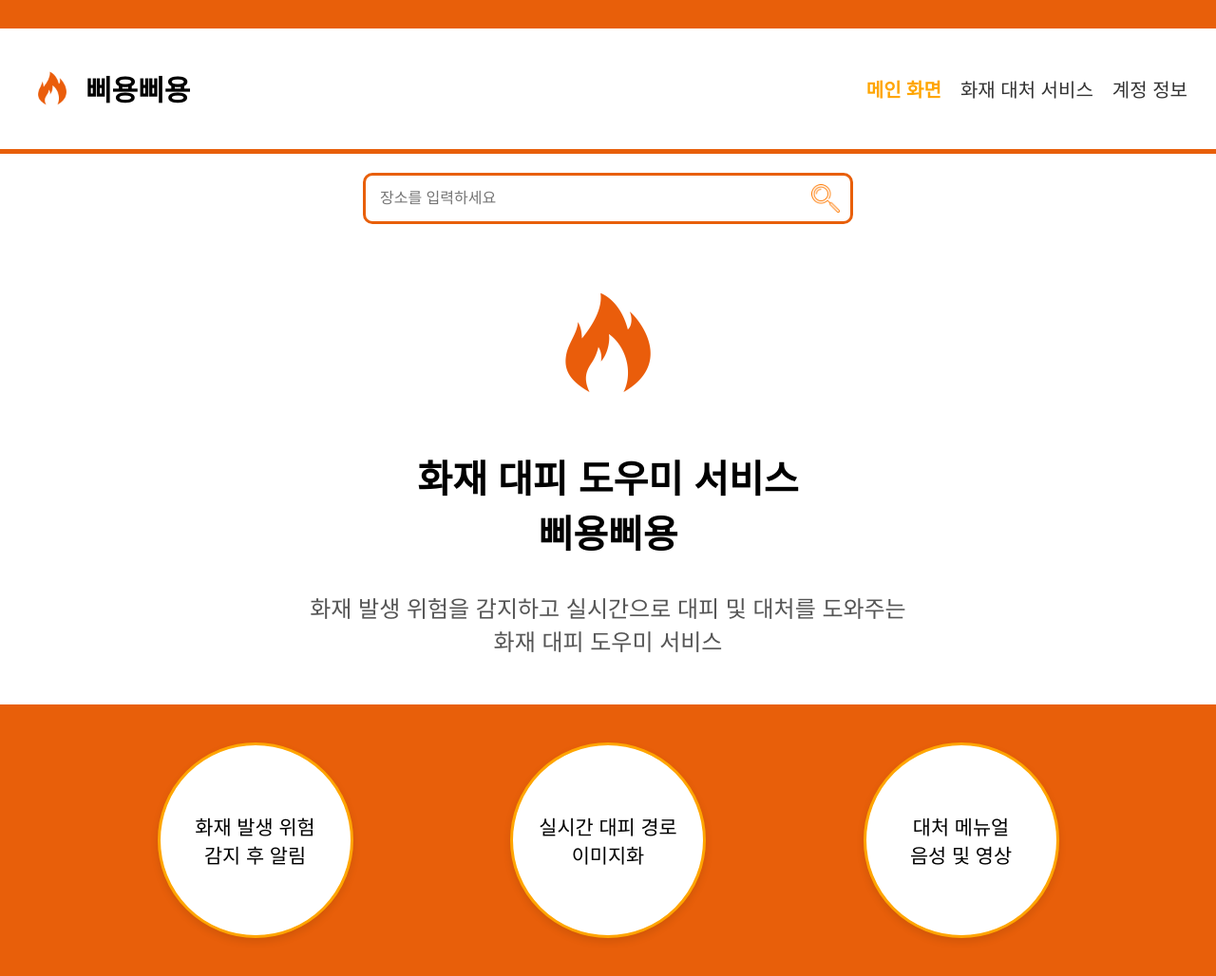
After one commit to 2anizirong/makerton, a Flask app: page / in a window 1280 px wide. The commit adds this page. Shown: the whole page at 95% size. Run offline with Flask 3, Linux system fonts and the light colour scheme; some web fonts are replaced.

Commit message:
배포 파일 경로 수정 전 코드 주석 수정

```diff
--- a/public/fireservice.html
+++ b/public/fireservice.html
@@ -45,7 +45,7 @@
                         <img src="/static/images/floor-map.png" alt="Floor Map">
                     </div>
                     <div class="fire-videos" id="youtube-videos">
-                        <!-- YouTube 동영상이 세로로 3개 표시됩니다 -->
+                        <!-- YouTube 동영상이 세로로 2개 표시됩니다 -->
                     </div>
                 </div>
             </div>
--- a/public/user_profile.html
+++ b/public/user_profile.html
@@ -41,7 +41,7 @@
         <!-- 프로필 편집 모달 -->
         <div id="editProfileModal" class="modal">
             <div class="modal-content">
-                <span class="close">&times;</span>
+                <span class="close">&times;</span>          <!-- 'x'를 나타내는 문자 엔터티 -->
                 <form id="profileEditForm">
                     <label for="profileImageUpload">프로필 이미지 변경<br>(정방형 사진을 추천합니다.)</label>
                     <input type="file" id="profileImageUpload" name="profileImage" accept="image/*">
@@ -50,9 +50,10 @@
             </div>
         </div>
     </section>
+
     <!-- 즐겨찾기 목록 섹션 -->
     <div id="location-list" class="favorite-places">
-        <!-- 즐겨찾기한 장소들이 여기에 추가됩니다 -->
+        <!-- 즐겨찾기한 장소들 여기에 추가 -->
     </div>
     <script src="/static/javascript/profileimg.js"></script>
     <script src="/static/javascript/profileplace.js"></script>
--- a/static/css/styles.css
+++ b/static/css/styles.css
@@ -164,14 +164,15 @@ header {
     display: inline-flex;
     align-items: center;
     justify-content: center;
-    border: 3px solid #E85F0A;  /* 테두리 두껍게 */
+    border: 3px solid #E85F0A;
     border-radius: 10px;
     padding: 5px;
     background-color: white;
     width: 500px;
 }
 
-#search {           /* 장소를 입력하세요 부분 */
+/* 장소를 입력하세요 부분 */
+#search {
     font-family: 'mainFont', sans-serif;
     padding: 10px;
     width: 100%;
@@ -194,14 +195,14 @@ header {
     height: 30px;
 }
 
-/* 데이터베이스 입력 완료 후 확인 */
+/* 데이터베이스 입력 완료 후 확인 --> 추천 결과 표시하는 부분 스타일 */
 .suggestions-list {
     margin-top: 10px;
     text-align: left;
     max-width: 500px;
     margin: 0 auto;
     border: 1px solid #ddd;
-    display: none;      /* 검색어 입력 전에는 숨김 */
+    display: none;              /* 검색어 입력 전에는 숨김 */
     position: absolute;
     z-index: 10;
     background-color: white;
@@ -272,14 +273,15 @@ header {
         display: inline-flex;
         align-items: center;
         justify-content: center;
-        border: 3px solid #E85F0A;  /* 테두리 두껍게 */
+        border: 3px solid #E85F0A;
         border-radius: 10px;
         padding: 5px;
         background-color: white;
         width: 300px;
     }
 
-    #search {           /* 장소를 입력하세요 부분 */
+    /* 장소를 입력하세요 부분 */
+    #search {
         font-family: 'mainFont', sans-serif;
         padding: 10px;
         width: 100%;
@@ -302,14 +304,14 @@ header {
         height: 30px;
     }
 
-    /* 데이터베이스 입력 완료 후 확인 */
+    /* 데이터베이스 입력 완료 후 확인 --> 추천 결과 표시하는 부분 스타일 */
     .suggestions-list {
         margin-top: 10px;
         text-align: left;
         max-width: 500px;
         margin: 0 auto;
         border: 1px solid #ddd;
-        display: none;      /* 검색어 입력 전에는 숨김 */
+        display: none;              /* 검색어 입력 전에는 숨김 */
         position: absolute;
         z-index: 10;
         background-color: white;
--- a/static/javascript/profileimg.js
+++ b/static/javascript/profileimg.js
@@ -25,7 +25,7 @@ if (storedImage) {
     profileImage.src = storedImage;
 }
 
-// 프로필 이미지 변경 및 localStorage에 저장
+// 프로필 이미지 변경 및 localStorage에 저장 --> 한 번 설정 바꾼 유저 이미지 계속 저장
 saveProfileImageBtn.onclick = () => {
     const file = profileImageUpload.files[0];
     if (file) {
@@ -35,7 +35,7 @@ saveProfileImageBtn.onclick = () => {
             profileImage.src = e.target.result;
             localStorage.setItem('profileImage', e.target.result);
 
-            // 모달 창 닫기 (편집 기능이 모달로 구현되어 있다고 가정)
+            // 모달 창 닫기 (편집 기능이 모달로 구현)
             document.getElementById('editProfileModal').style.display = 'none';
         };
         reader.readAsDataURL(file);
--- a/static/javascript/profileplace.js
+++ b/static/javascript/profileplace.js
@@ -3,7 +3,7 @@ document.addEventListener('DOMContentLoaded', () => {
     const favoritePlaces = JSON.parse(localStorage.getItem('favoritePlaces')) || [];
 
     if (favoritePlaces.length > 0) {
-        // Add favorite places to the location list
+        // 장소 즐겨찾기 눌렀을 때 개인 페이지에 장소 표시
         locationList.innerHTML = `<p>총 ${favoritePlaces.length}개</p>`;
         favoritePlaces.forEach(place => {
             const locationItem = document.createElement('div');
@@ -15,13 +15,13 @@ document.addEventListener('DOMContentLoaded', () => {
             locationList.appendChild(locationItem);
         });
 
-        // Remove favorite place when '×' button is clicked
+        // 'x' 버튼 눌렀을 때 개인 페이지에서 해당 장소 제거
         document.querySelectorAll('.remove-btn').forEach(button => {
             button.onclick = () => {
                 const placeToRemove = button.getAttribute('data-place');
                 const updatedPlaces = favoritePlaces.filter(place => place !== placeToRemove);
                 localStorage.setItem('favoritePlaces', JSON.stringify(updatedPlaces));
-                locationList.innerHTML = ''; // Clear and refresh the list
+                locationList.innerHTML = '';
                 locationList.dispatchEvent(new Event('DOMContentLoaded'));
             };
         });
--- a/templates/html/fireservice.html
+++ b/templates/html/fireservice.html
@@ -45,7 +45,7 @@
                         <img src="/static/images/floor-map.png" alt="Floor Map">
                     </div>
                     <div class="fire-videos" id="youtube-videos">
-                        <!-- YouTube 동영상이 세로로 3개 표시됩니다 -->
+                        <!-- YouTube 동영상이 세로로 2개 표시됩니다 -->
                     </div>
                 </div>
             </div>
--- /dev/null
+++ b/templates/html/index.html
@@ -0,0 +1,59 @@
+<!DOCTYPE html>
+<html lang="ko">
+<head>
+    <meta charset="UTF-8">
+    <meta http-equiv="X-UA-Compatible" content="IE=edge">
+    <meta name="viewport" content="width=device-width, initial-scale=1.0">
+    <title>삐용삐용</title>
+    <link rel="stylesheet" href="/static/css/styles.css">
+</head>
+<body>
+    <!-- 헤더 -->
+    <header>
+        <div class="header-bar">
+            <div class="logo-container">
+                <img src="/static/images/logo.png" class="logo" alt="Logo">
+                <h1 class="main-title"><a href="/">삐용삐용</a></h1>
+            </div>
+            <nav class="nav-menu">
+                <a href="/" class="nav-item active">메인 화면</a>
+                <a href="/fireservice" class="nav-item">화재 대처 서비스</a>
+
+                {% if user_name %}
+                    <a href="/user_profile" class="nav-item">{{ user_name }}님</a>
+                    <a href="/logout" class="nav-item">로그아웃</a>
+                {% else %}
+                    <a href="/signup" class="nav-item">계정 정보</a>
+                {% endif %}
+            </nav>
+        </div>
+    </header>
+
+    <!-- 검색창 섹션 -->
+    <div class="search-section">
+        <div class="search-container">
+            <input type="text" id="search" placeholder="장소를 입력하세요">
+            <button id="search-btn">
+                <img src="/static/images/search-icon.png" alt="Search Icon">
+            </button>
+        </div>
+        <div id="suggestions" class="suggestions-list"></div> <!-- 추천 결과 표시 -->
+    </div>
+
+    <!-- 메인 -->
+    <main>
+        <div class="main-section">
+            <img src="/static/images/logo.png" class="main-logo" alt="Logo"><h2 class="sub-title">화재 대피 도우미 서비스<br>삐용삐용</h2>
+            <p class="description">화재 발생 위험을 감지하고 실시간으로 대피 및 대처를 도와주는<br>화재 대피 도우미 서비스</p>
+        </div>
+
+        <!-- 원형 정보 카드 -->
+        <div class="info-cards">
+            <div class="card">화재 발생 위험<br>감지 후 알림</div>
+            <div class="card">실시간 대피 경로<br>이미지화</div>
+            <div class="card">대처 메뉴얼<br>음성 및 영상</div>
+        </div>
+    </main>
+    <script type="module" src="/static/javascript/search.js"></script>
+</body>
+</html>
--- a/templates/html/user_profile.html
+++ b/templates/html/user_profile.html
@@ -41,7 +41,7 @@
         <!-- 프로필 편집 모달 -->
         <div id="editProfileModal" class="modal">
             <div class="modal-content">
-                <span class="close">&times;</span>
+                <span class="close">&times;</span>          <!-- 'x'를 나타내는 문자 엔터티 -->
                 <form id="profileEditForm">
                     <label for="profileImageUpload">프로필 이미지 변경<br>(정방형 사진을 추천합니다.)</label>
                     <input type="file" id="profileImageUpload" name="profileImage" accept="image/*">
@@ -50,9 +50,10 @@
             </div>
         </div>
     </section>
+
     <!-- 즐겨찾기 목록 섹션 -->
     <div id="location-list" class="favorite-places">
-        <!-- 즐겨찾기한 장소들이 여기에 추가됩니다 -->
+        <!-- 즐겨찾기한 장소들 여기에 추가 -->
     </div>
     <script src="/static/javascript/profileimg.js"></script>
     <script src="/static/javascript/profileplace.js"></script>
```
Also changed, not shown: static/css/fireserviceStyles.css (+7 -7 lines), static/css/user_profileStyle.css (+3 -5 lines), static/javascript/place.js (+11 -10 lines), static/javascript/youtube.js (+6 -3 lines).
